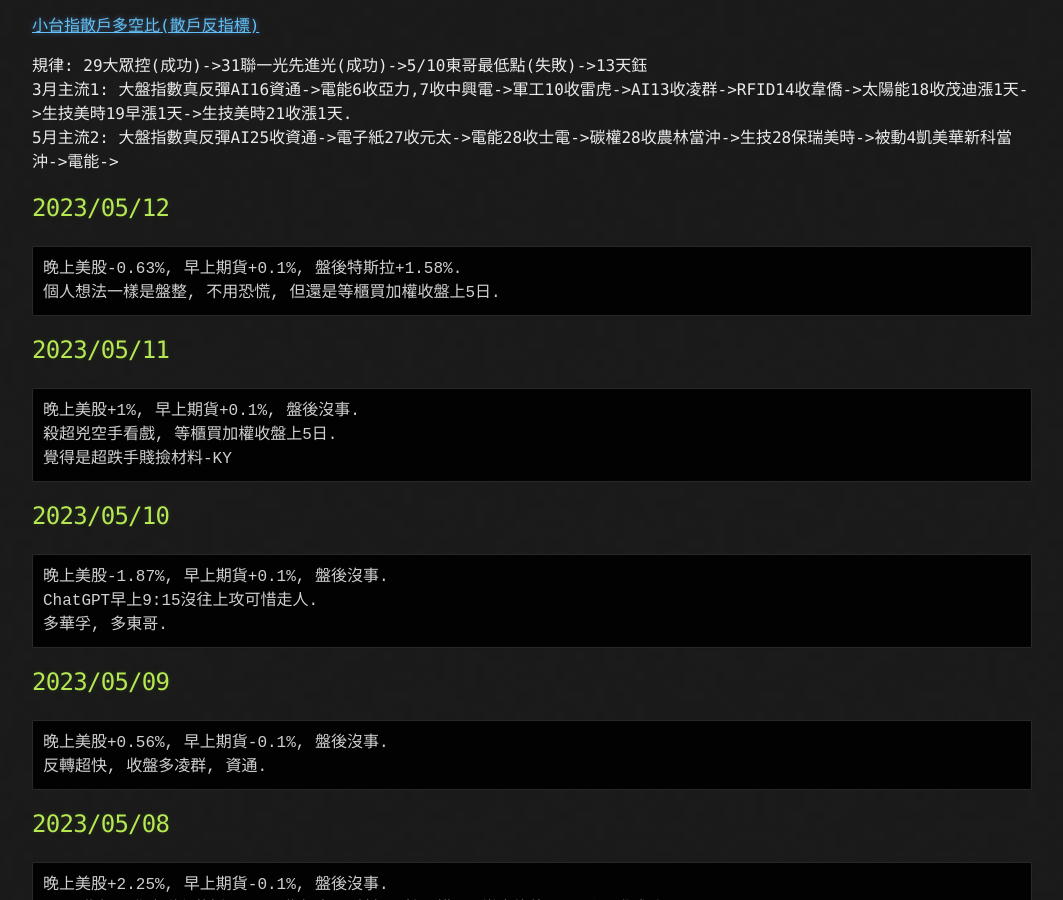
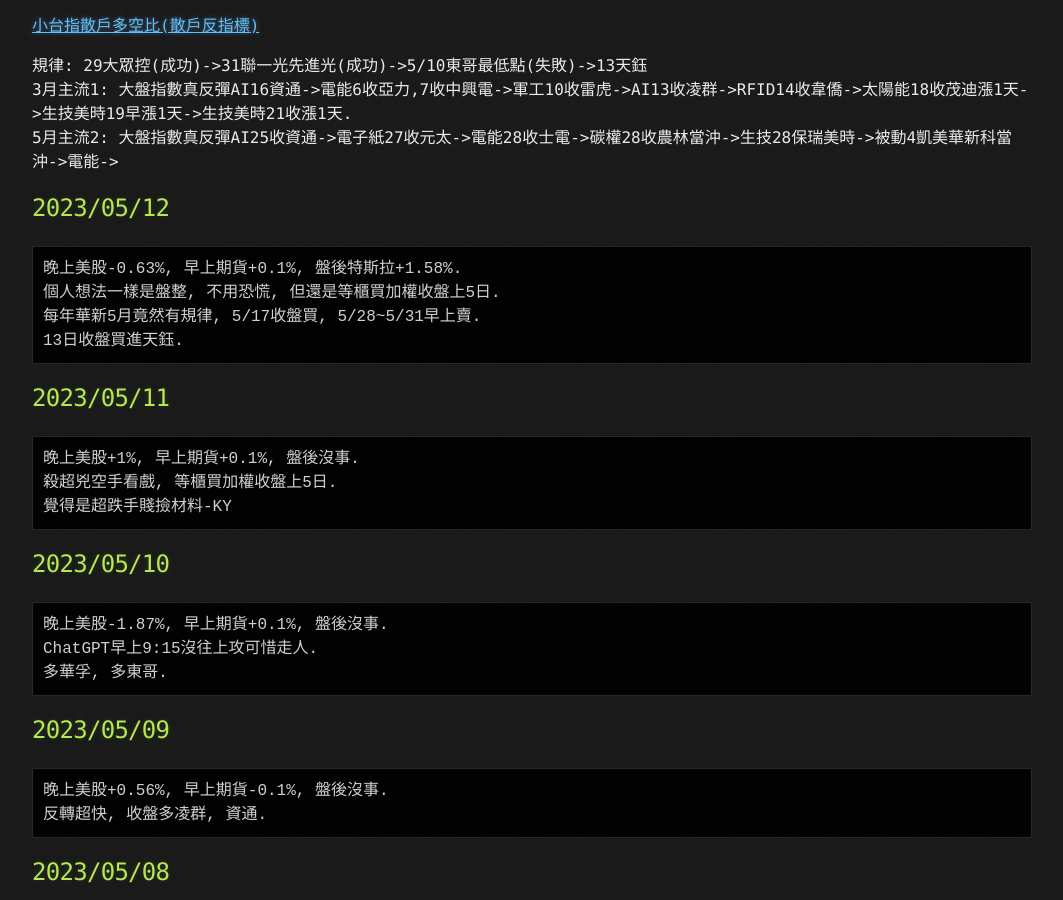
Before and after one commit to lepg5487/Stock_God, a Jekyll site: the page built from index.md, in a window 1280 px wide and 900 px high, scrolled down 484 px. Shown: the whole window, without its empty margins (108-1171 px from the left). Built offline with Jekyll 4.4.1, drawn with Linux system fonts in a browser that asks for light colours; our own code applies the rules of GitHub Pages for plain Markdown files.

Commit message:
Update index.md

````diff
--- a/index.md
+++ b/index.md
@@ -24,6 +24,8 @@ layout: testlayouts
 ```
 晚上美股-0.63%, 早上期貨+0.1%, 盤後特斯拉+1.58%.
 個人想法一樣是盤整, 不用恐慌, 但還是等櫃買加權收盤上5日.
+每年華新5月竟然有規律, 5/17收盤買, 5/28~5/31早上賣.
+13日收盤買進天鈺.
 ```
 
 ## 2023/05/11
````
